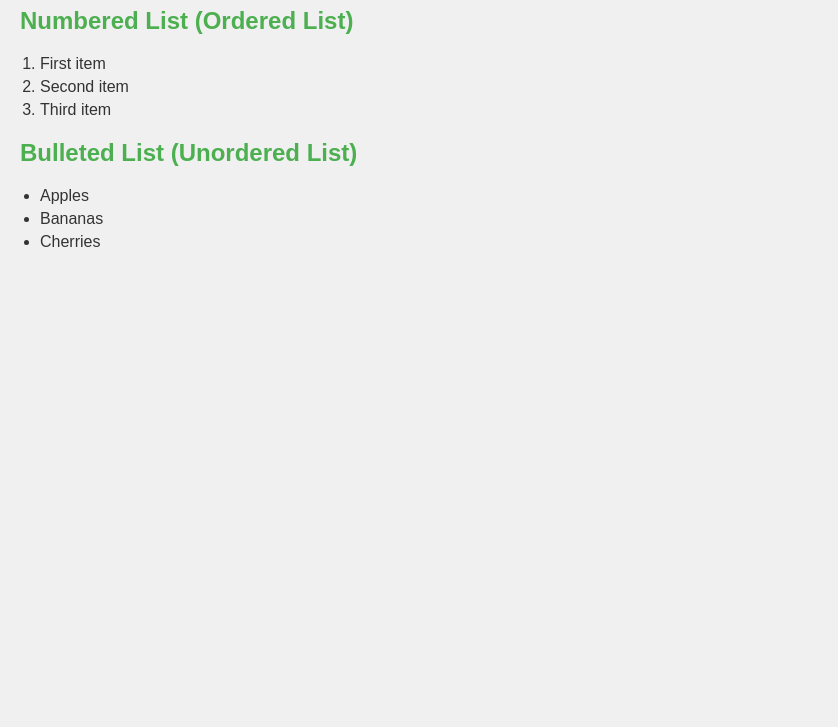
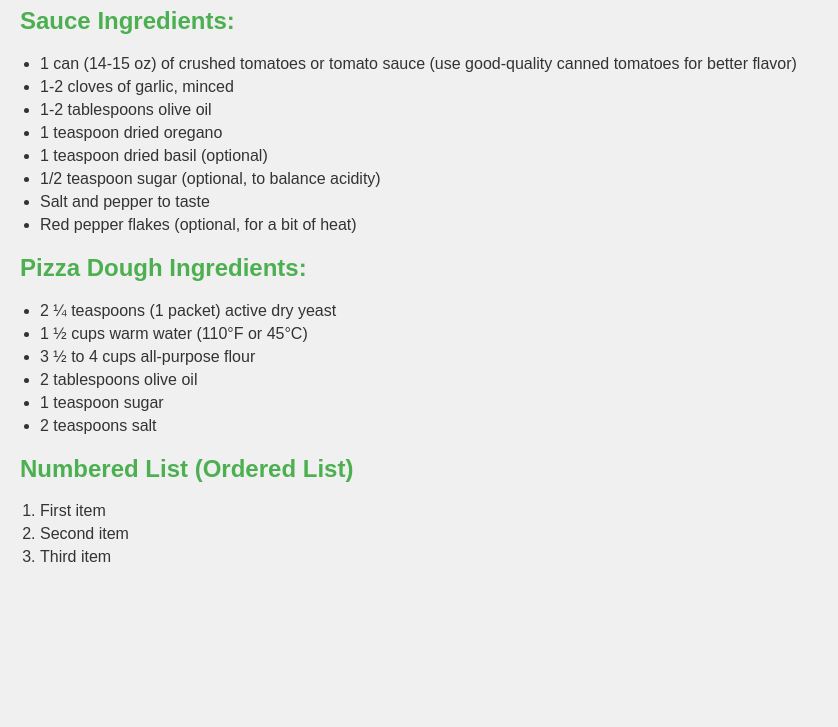
Before and after one commit to dinhtq/recipes-list, a website built with Vite: page index.html in a window 1280 px wide. Shown: the part 73-800 px from the top of the page, without its empty margins (0-838 px from the left). Built offline with nearby package versions, Linux system fonts and the light colour scheme.

Commit message:
adding package.json file and modifying index.html

```diff
--- a/index.html
+++ b/index.html
@@ -10,7 +10,29 @@
 </head>
 <body>
 
-    <h1>Numbered and Bulleted List Example</h1>
+    <h1>Pizza Recipe</h1>
+
+    <h2>Sauce Ingredients:</h2>
+    <ul>
+        <li>1 can (14-15 oz) of crushed tomatoes or tomato sauce (use good-quality canned tomatoes for better flavor)</li>
+        <li>1-2 cloves of garlic, minced</li>
+        <li>1-2 tablespoons olive oil</li>
+        <li>1 teaspoon dried oregano</li>
+        <li>1 teaspoon dried basil (optional)</li>
+        <li>1/2 teaspoon sugar (optional, to balance acidity)</li>
+        <li>Salt and pepper to taste</li>
+        <li>Red pepper flakes (optional, for a bit of heat)</li>
+    </ul>
+
+    <h2>Pizza Dough Ingredients:</h2>
+    <ul>
+        <li>2 ¼ teaspoons (1 packet) active dry yeast</li>
+        <li>1 ½ cups warm water (110°F or 45°C)</li>
+        <li>3 ½ to 4 cups all-purpose flour</li>
+        <li>2 tablespoons olive oil</li>
+        <li>1 teaspoon sugar</li>
+        <li>2 teaspoons salt</li>
+    </ul>
 
     <h2>Numbered List (Ordered List)</h2>
     <ol>
@@ -19,12 +41,5 @@
         <li>Third item</li>
     </ol>
 
-    <h2>Bulleted List (Unordered List)</h2>
-    <ul>
-        <li>Apples</li>
-        <li>Bananas</li>
-        <li>Cherries</li>
-    </ul>
-
 </body>
 </html>
```
Also changed, not shown: package.json (added, +15 -0 lines), 1 other file.
